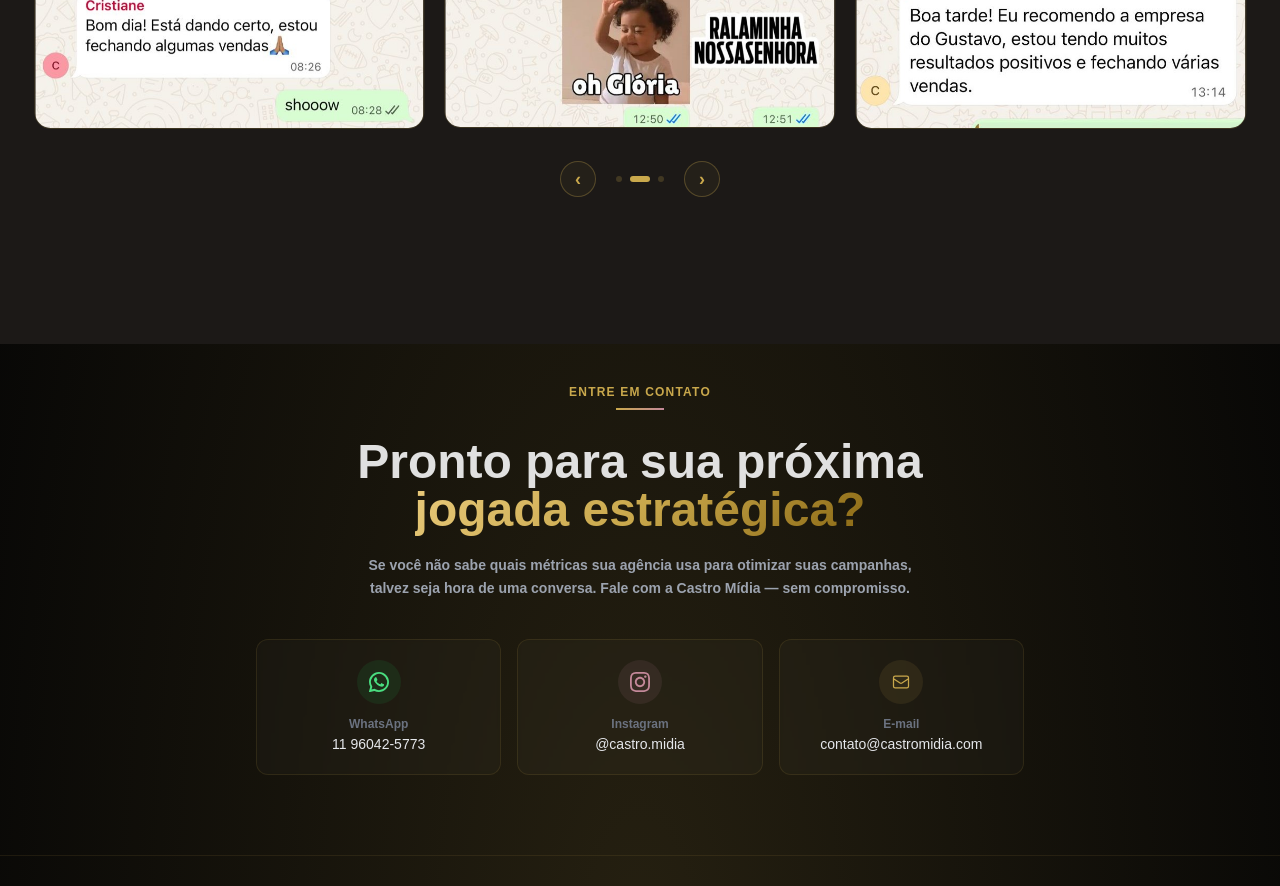
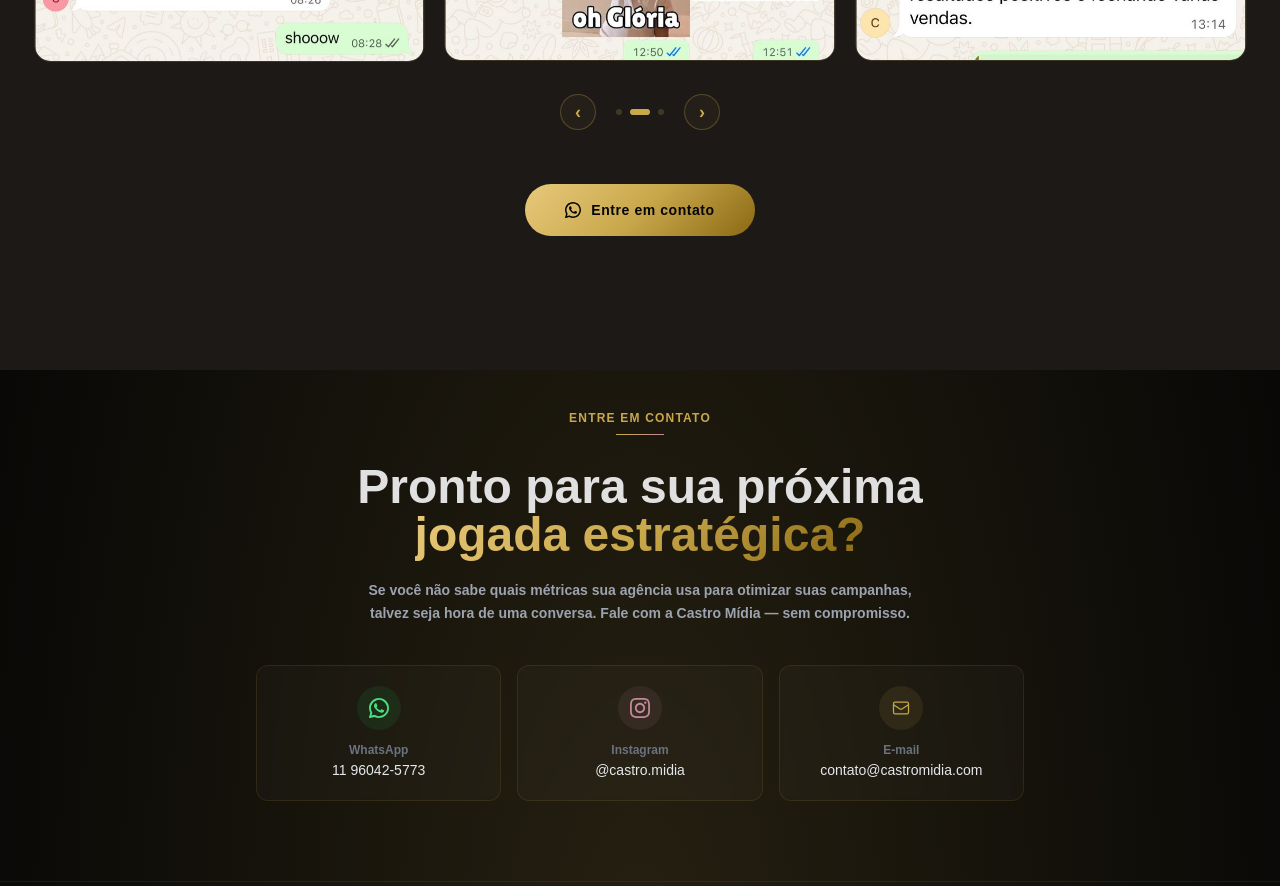
Before and after one commit to leticiamaca/castromidia, a React (Vite) app: page / in a window 1280 px wide. Shown: the part 4280-5166 px from the top of the page. Built offline with nearby package versions, Linux system fonts and the light colour scheme.

Commit message:
Feat: CTA button no component testimonials

```diff
--- a/src/assets/components/Testimonialscarousel.jsx
+++ b/src/assets/components/Testimonialscarousel.jsx
@@ -1,7 +1,7 @@
 // components/TestimonialsCarousel.jsx
 // Carrossel de imagens de depoimentos (prints do WhatsApp).
 // Sem background próprio — herda o tema global como Cases.jsx.
-
+import CTAWhatsapp from "./CTAWhatsapp";
 import { useState, useEffect, useCallback } from "react";
 
 /* ─── Adicione suas imagens aqui ────────────────────────────────────────────
@@ -161,8 +161,9 @@ export default function TestimonialsCarousel() {
           >
             ›
           </button>
+
         </div>
-
+         <CTAWhatsapp />
       </div>
     </section>
   );
```
